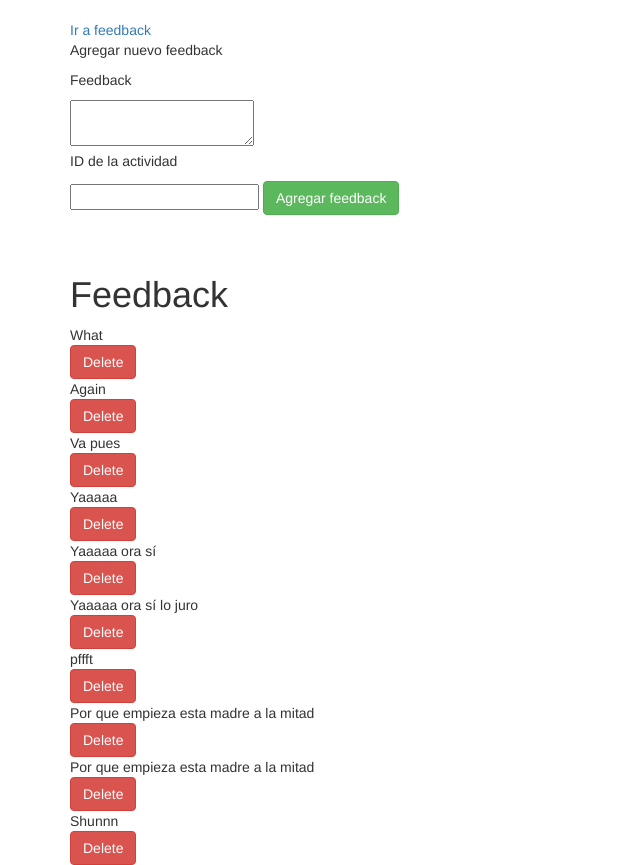
After one commit to annie-primera/feedbackinator, a Flask app: page /managefeedback/2 in a window 1280 px wide. The commit adds this page. Shown: the whole page, without its empty margins (0-640 px from the left). Run offline with Flask 2, Linux system fonts and the light colour scheme; data comes from the database, SQL or seed files in the repository; both versions use the stored data as it was after the commit; some libraries are stand-ins or nearby versions.

Commit message:
Everythinkg presumably works

```diff
--- a/feedbackinator/routes.py
+++ b/feedbackinator/routes.py
@@ -1,4 +1,4 @@
-from flask import render_template, request, redirect, url_for
+from flask import render_template, request, redirect, url_for, request
 from feedbackinator import app, db
 from feedbackinator.models import Cursos, Actividades, Feedback
 
@@ -15,10 +15,24 @@ def cursos(curso):
 	return render_template("cursos.html", actividades=actividades, curso=curso_actual)
 
 
-@app.route("/feedback/<actividad>")
+@app.route("/feedback/<actividad>", methods=["GET", "POST"])
 def feedback(actividad):
 	feedback = Feedback.query.filter_by(actividad=actividad).all()
-	return render_template("feedback.html", actividad=actividad, feedback=feedback)
+	if request.method=="GET":
+		mensaje = "Elige feedback"
+		return render_template("feedback.html", actividad=actividad, feedback=feedback, mensaje=mensaje)
+	elif request.method=="POST":
+		snippets = request.form.getlist('formafeedback')
+		t_snippets = tuple(snippets)
+		compiled_feedback = " "
+		espacio = " "
+		for t in t_snippets:
+			specific_feedback = Feedback.query.filter_by(id=t).first()
+			string_feedback = str(specific_feedback)
+			compiled_feedback = compiled_feedback + string_feedback + compiled_feedback
+		print(compiled_feedback)
+		return render_template("feedback.html", actividad=actividad, feedback=feedback, mensaje=compiled_feedback)
+
 
 
 @app.route("/nuevocurso", methods=["POST"])
@@ -53,11 +67,6 @@ def nuevofeedback():
 	return redirect(url_for("feedback", actividad=nombreactividad))
 
 
-@app.route("/agregarfeedback/<feedback>")
-def agregarfeedback(feedback):
-	return render_template("feedback.html")
-
-
 @app.route("/borrarcurso/<curso>")
 def borrarcurso(curso):
 	curso = Cursos.query.get(curso)
@@ -77,10 +86,18 @@ def borraractiviidad(actividad):
 	return redirect(url_for("index", cursos=cursos))
 
 
-@app.route("/borrarfeedback/<feedback>")
+@app.route("/managefeedback/<actividad>")
+def managefeedback(actividad):
+	feedback = Feedback.query.filter_by(actividad=actividad).all()
+	return render_template("managefeedback.html", feedback=feedback, actividad=actividad)
+
+
+@app.route("/borrarfeedback/<feedback>", methods=["POST"])
 def borrarfeedback(feedback):
-	feedback = Feedback.query.get(feedback)
-	db.session.delete(feedback)
+	feed = Feedback.query.get(feedback)
+	actividad = request.form.get("actividad")
+	db.session.delete(feed)
 	db.session.commit()
 	cursos = Cursos.query.all()
-	return redirect(url_for("index", cursos=cursos))
+	return redirect(url_for("managefeedback", actividad=actividad))
+	#return redirect(url_for("index", cursos=cursos))
--- a/feedbackinator/static/deletedsnippets.txt
+++ b/feedbackinator/static/deletedsnippets.txt
@@ -1,6 +1,6 @@
 BOTON PARA BORRAR FEEDBACK
 <div class="col">
     <form class="form-inline my2 my-lg-0" action="/borrarfeedback/{{ feed.id }}">
-        <input type="submit" value="Delete" class="btn btn-danger">
+        <input type="submit" value="Delete">
     </form>
 </div>
--- /dev/null
+++ b/feedbackinator/templates/managefeedback.html
@@ -0,0 +1,61 @@
+{% extends "base.html" %}
+
+{% block content %}
+
+<div class="container mt-3 mb-10">
+    <h1></h1>
+</div>
+
+<div class="container mt-3 mb-10">
+	<a href="/feedback/{{actividad}}">Ir a feedback</a>
+    <p>Agregar nuevo feedback</p>
+    <form class="form-inline my-2 my-lg-0" action="/nuevofeedback" method="POST">
+    <p>Feedback</p>
+    	<textarea id="feedback", name="feedback">
+        </textarea><br>
+    <p>ID de la actividad</p>
+    <input type="text", id="nombreactividad", name="nombreactividad" required>
+    <button type="submit" class="btn btn-success">Agregar feedback</button>
+    </form>
+</div>
+
+<div class="container mt-3 mb-10">
+    <h1></h1>
+</div>
+
+<div class="container mt-3 mb-10">
+    <h1></h1>
+</div>
+
+<div class="container mt-3 mb-10">
+    <h1>Feedback</h1>
+</div>
+
+<div class="container mt-3 mb-10">
+	{% if feedback is not none %}
+        {% for feed in feedback %}
+        <div class="container">
+            <div class="row mb-3">
+                <div class="col">
+                    {{ feed }}
+                </div>
+                <div class="col">
+                    <form class="form-inline my2 my-lg-0" action="/borrarfeedback/{{ feed.id }}" method="POST">
+                    	<input type="hidden" name="actividad" value="{{actividad}}">
+                        <input type="submit" value="Delete" class="btn btn-danger">
+                    </form>
+                </div>
+            </div>
+        </div>
+        {% endfor %}
+    {% else %}
+        <div class="container">
+            <h4>Todavía no hay feedback.</h4>
+        </div>
+    {% endif %}
+</div>
+
+
+
+
+{% endblock %}
```
Also changed, not shown: feedbackinator/templates/feedback.html (+10 -4 lines), feedbackinator/site.db.
